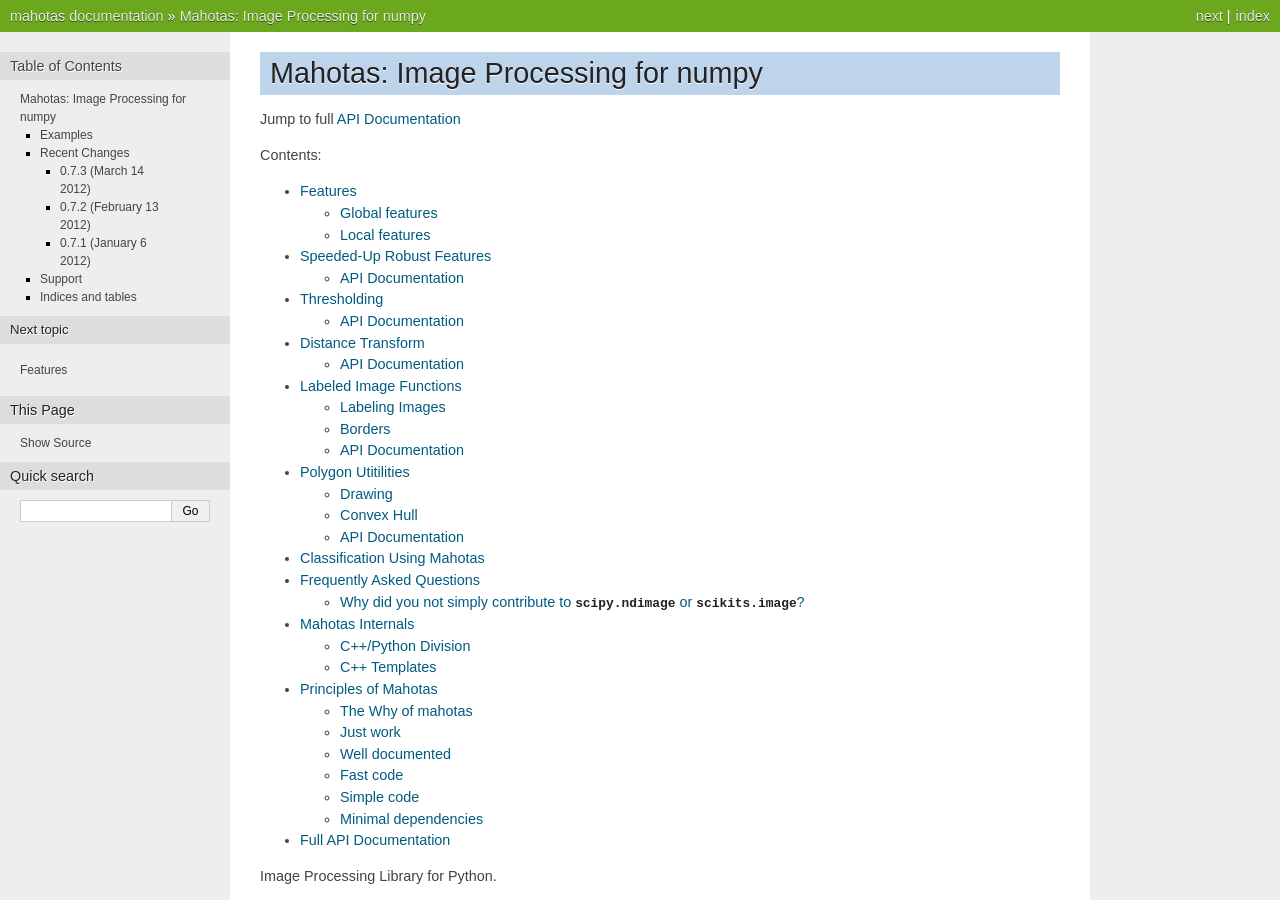
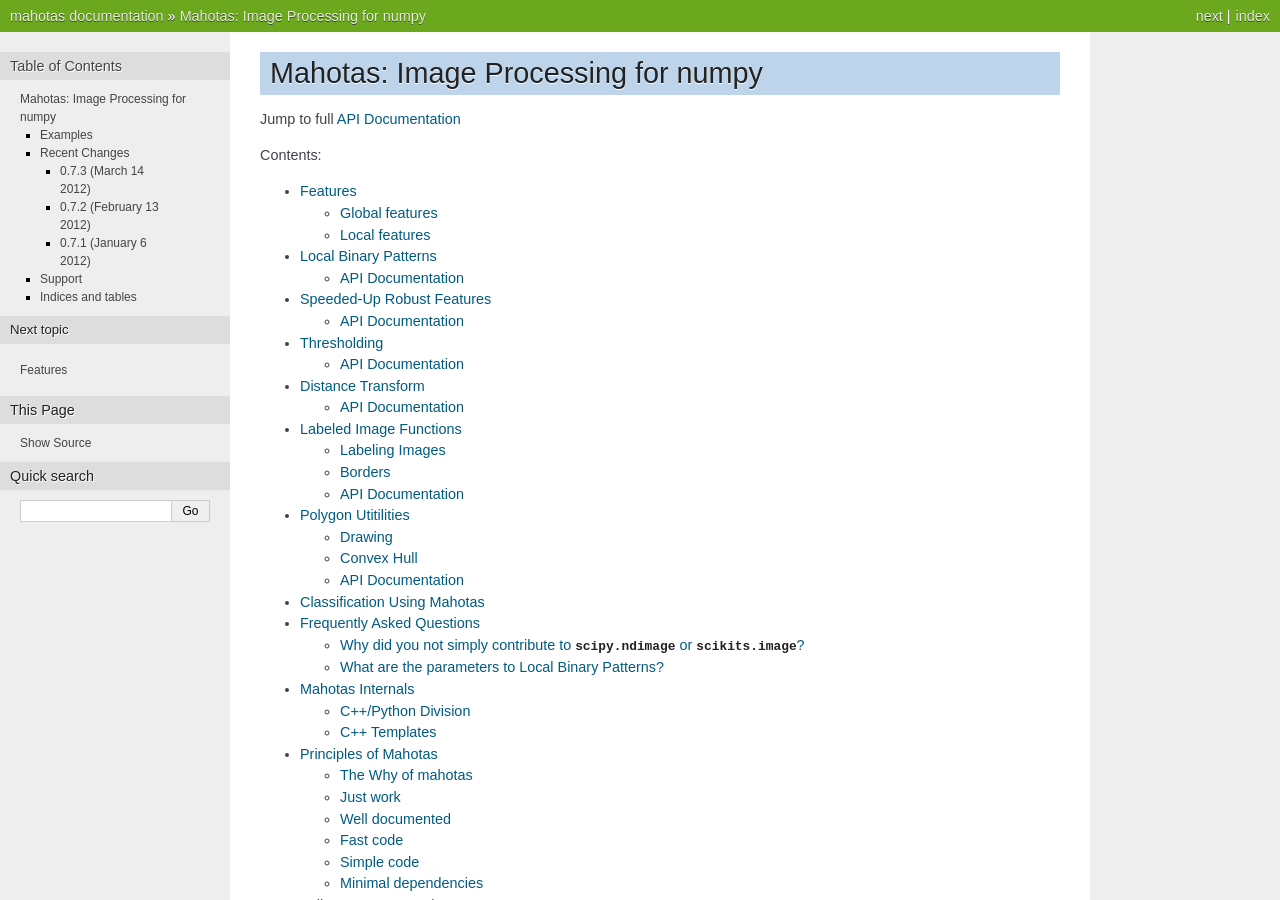
Before and after one commit to luispedro/mahotas, a Sphinx documentation site: the page built from docs/source/index.rst, in a window 1280 px wide and 900 px high. Built offline with Sphinx 7.4.7, drawn with Linux system fonts in a browser that asks for light colours; formulas are drawn with MathJax 3; some of the changed lines change nothing that is shown.

Commit message:
DOC LBP shows up a lot

```diff
--- a/docs/source/faq.rst
+++ b/docs/source/faq.rst
@@ -24,3 +24,8 @@
 (trivial, really) to use all the packages together and take whatever functions
 you want from each. All the packages use function based interfaces which make
 it easy to mix-and-match.
+
+What are the parameters to Local Binary Patterns?
+~~~~~~~~~~~~~~~~~~~~~~~~~~~~~~~~~~~~~~~~~~~~~~~~~
+
+Checkout the documentation on `local binary patterns <lbp.html>`__.
--- a/docs/source/index.rst
+++ b/docs/source/index.rst
@@ -10,6 +10,7 @@
    :maxdepth: 2
 
    features
+   lbp
    surf
    thresholding
    distance
--- /dev/null
+++ b/docs/source/lbp.rst
@@ -0,0 +1,38 @@
+=====================
+Local Binary Patterns
+=====================
+
+.. versionadded:: 0.7
+   LBPs are available before, but an important bug was fixed in 0.7. It is
+   **highly recommended that you never use the older version**.
+
+Local binary patterns depend on the local region around each pixel. See the
+diagram below:
+
+.. image:: LBP.svg
+    :alt: Neighbourhood illustration
+
+(Image reference: `Wikipedia <http://en.wikipedia.org/wiki/Local_binary_patterns>`__)
+
+The reference pixel is in red, at the centre. A number of points are defined at
+a distance ``r`` from it. These are the green points. As you go from left to
+right, the number of green points increases.
+
+The "pattern" in the name is the relationship of the value at the green points
+when compared to the central red point. We call it a binary pattern because all
+that is taken into account is whether the value at the green point is greater
+than the value at the red point.
+
+As you can see, the green points do not necessarily fall exactly on another
+pixel, so we need to use interpolation to find a value for the green points.
+
+
+API Documentation
+-----------------
+
+The ``mahotas.features.lb`` module contains the ``lbp`` function which
+implements LBPs.
+
+.. automodule:: mahotas.features.lbp
+    :members:
+    :noindex:
```
Also changed, not shown: docs/source/LBP.svg (added).
